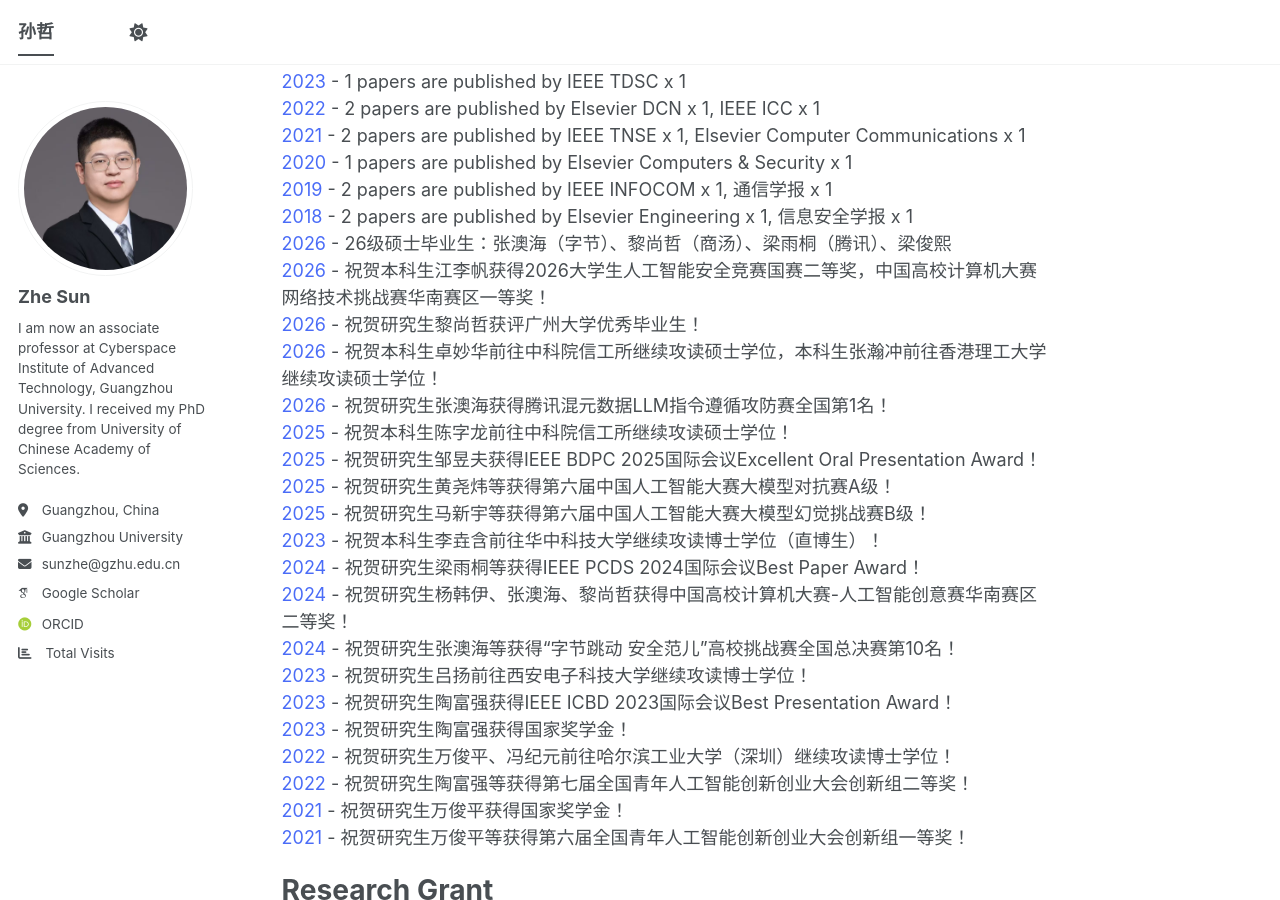
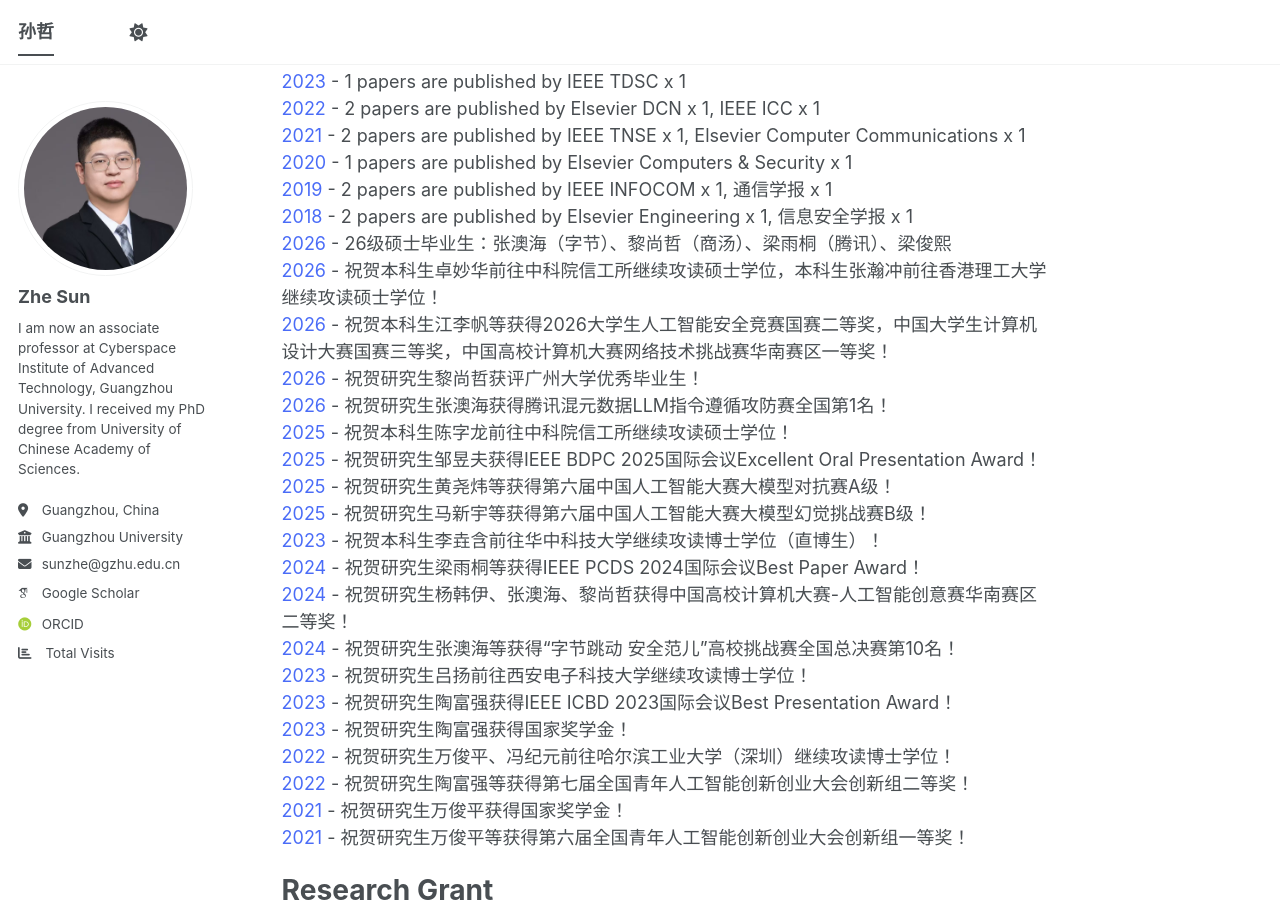
Before and after one commit to ZheSun208/ZheSun208.github.io, a Jekyll site: the page built from _pages/about.md, in a window 1280 px wide and 900 px high, scrolled down 1024 px. Built offline with Jekyll 4.4.1, drawn with Linux system fonts in a browser that asks for light colours; some web fonts are replaced; a script bundle is joined from its source files by our own code; library files that are not in the unit come from our copies; comment, search, counter and statistics services are not loaded.

Commit message:
Update about.md

```diff
--- a/_pages/about.md
+++ b/_pages/about.md
@@ -38,9 +38,9 @@
 <span style="color:#4a6cf7;">2019</span> - 2 papers are published by IEEE INFOCOM x 1, 通信学报 x 1
 <span style="color:#4a6cf7;">2018</span> - 2 papers are published by Elsevier Engineering x 1, 信息安全学报 x 1
 <span style="color:#4a6cf7;">2026</span> - 26级硕士毕业生：张澳海（字节）、黎尚哲（商汤）、梁雨桐（腾讯）、梁俊熙
-<span style="color:#4a6cf7;">2026</span> - 祝贺本科生江李帆获得2026大学生人工智能安全竞赛国赛二等奖，中国高校计算机大赛网络技术挑战赛华南赛区一等奖！
+<span style="color:#4a6cf7;">2026</span> - 祝贺本科生卓妙华前往中科院信工所继续攻读硕士学位，本科生张瀚冲前往香港理工大学继续攻读硕士学位！
+<span style="color:#4a6cf7;">2026</span> - 祝贺本科生江李帆等获得2026大学生人工智能安全竞赛国赛二等奖，中国大学生计算机设计大赛国赛三等奖，中国高校计算机大赛网络技术挑战赛华南赛区一等奖！
 <span style="color:#4a6cf7;">2026</span> - 祝贺研究生黎尚哲获评广州大学优秀毕业生！
-<span style="color:#4a6cf7;">2026</span> - 祝贺本科生卓妙华前往中科院信工所继续攻读硕士学位，本科生张瀚冲前往香港理工大学继续攻读硕士学位！
 <span style="color:#4a6cf7;">2026</span> - 祝贺研究生张澳海获得腾讯混元数据LLM指令遵循攻防赛全国第1名！
 <span style="color:#4a6cf7;">2025</span> - 祝贺本科生陈字龙前往中科院信工所继续攻读硕士学位！
 <span style="color:#4a6cf7;">2025</span> - 祝贺研究生邹昱夫获得IEEE BDPC 2025国际会议Excellent Oral Presentation Award！
```
